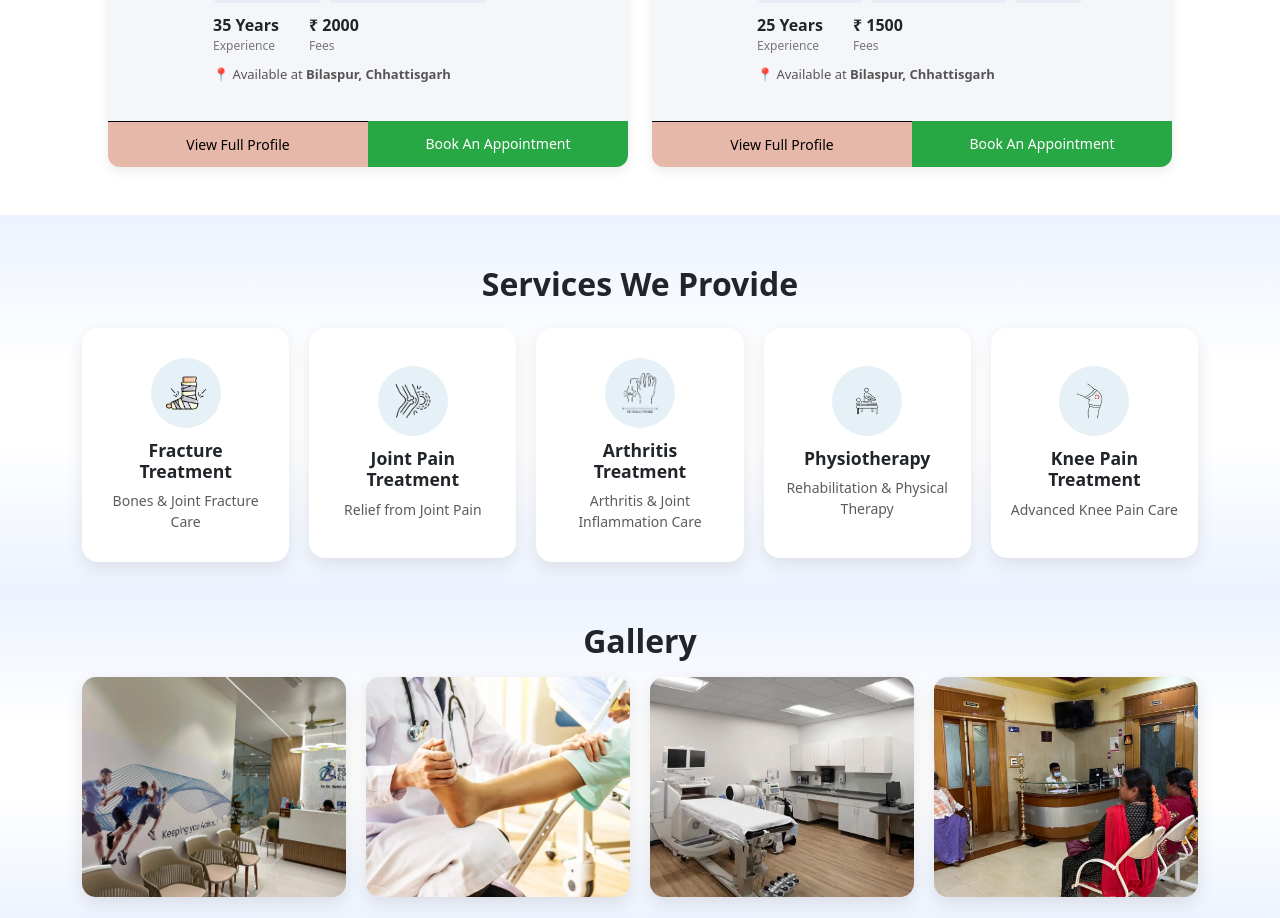
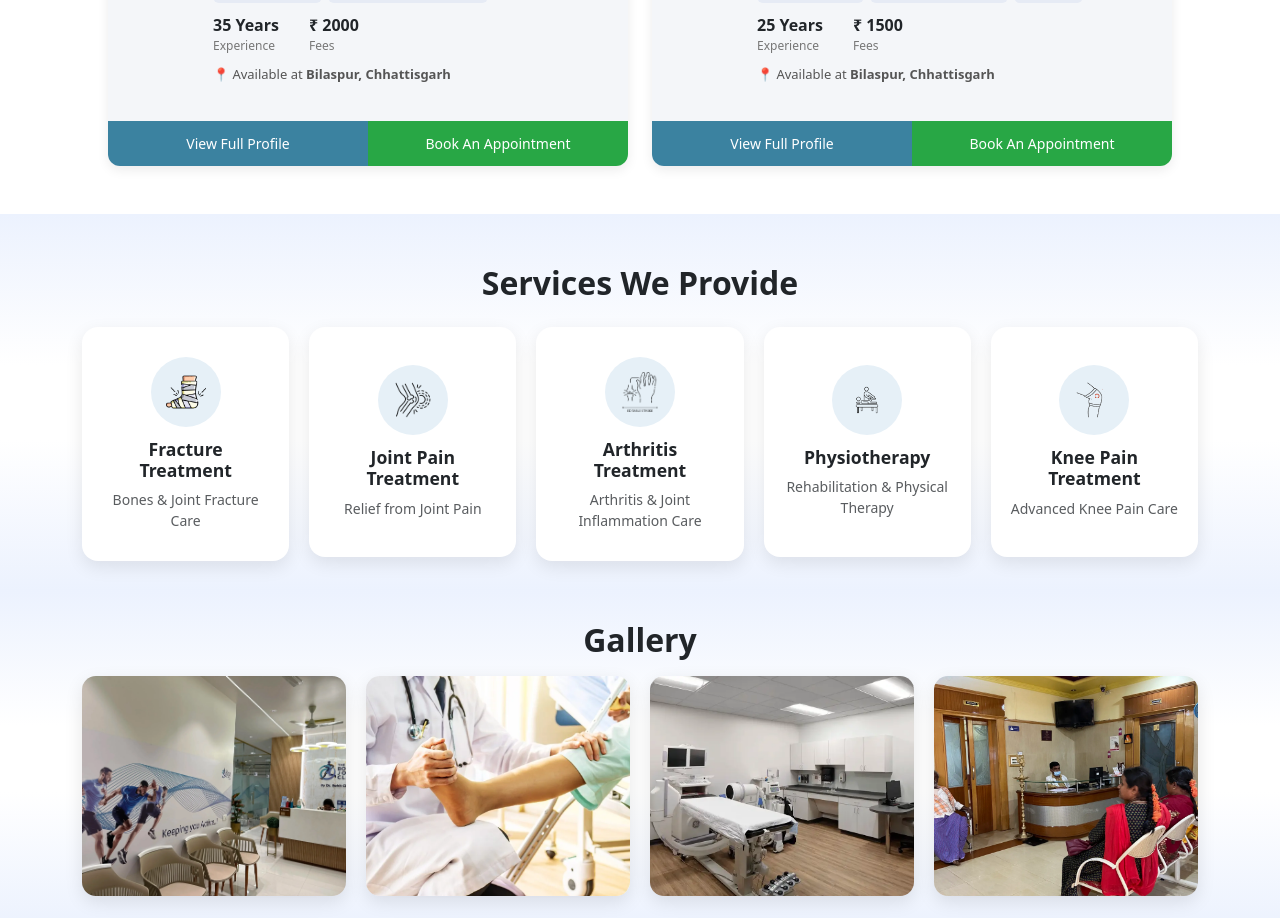
Before and after one commit to dipu4432/-reactjs, a React (Vite) app: page / in a window 1280 px wide. Shown: the part 1324-2242 px from the top of the page. Built offline with nearby package versions, Linux system fonts and the light colour scheme; no server answers.

Commit message:
button color chnaged

```diff
--- a/src/components/doctors.css
+++ b/src/components/doctors.css
@@ -91,8 +91,9 @@
 }
 
 .btn-outline {
-  background: #e6b8a9;
-  border-top: 1px solid #000;
+  background: #3B82A0;
+  /* border-top: 1px solid #FFF; */
+  color: #fff
 }
 
 .btn-fill {
```
